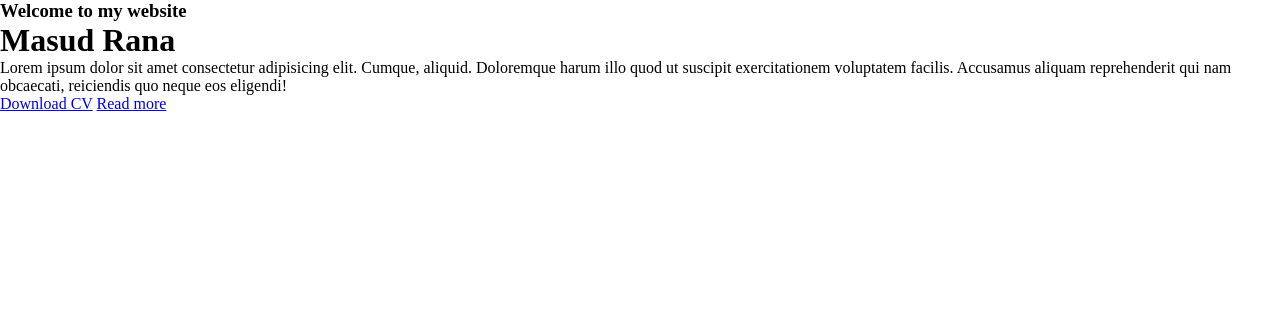
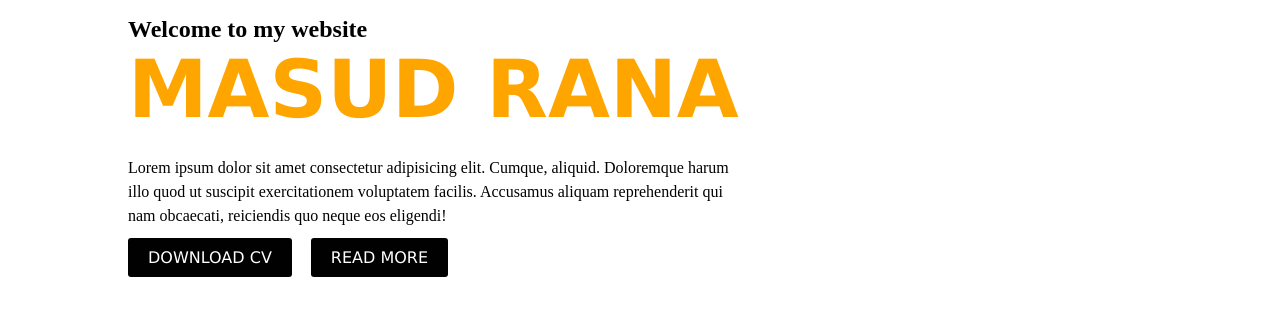
Before and after one commit to webdevexpertbd/four-jhankar, a plain HTML site: page index.html in a window 1280 px wide. Drawn offline with Linux system fonts and the light colour scheme.

Commit message:
css added

```diff
--- a/style.css
+++ b/style.css
@@ -3,3 +3,36 @@
     padding: 0;
     box-sizing: border-box;
 }
+
+.container {
+    width: 80%;
+    margin: 0 auto;
+    padding-top: 2vh;
+}
+
+.container h3 {
+    font-size: 24px;
+
+}
+.container h1 {
+    font-size: 80px;
+    text-transform: uppercase;
+    color: orange;
+    font-family: Verdana, Geneva, Tahoma, sans-serif;
+}
+.container p {
+    width: 60%;
+    padding: 20px 0;
+    line-height: 24px;
+}
+.container a {
+    display: inline;
+    margin-right: 15px;
+    background: #010101;
+    padding: 10px 20px;
+    color: #fff;
+    text-decoration: none;
+    border-radius: 3px;
+    text-transform: uppercase;
+    font-family: Verdana, Geneva, Tahoma, sans-serif;
+}
```
